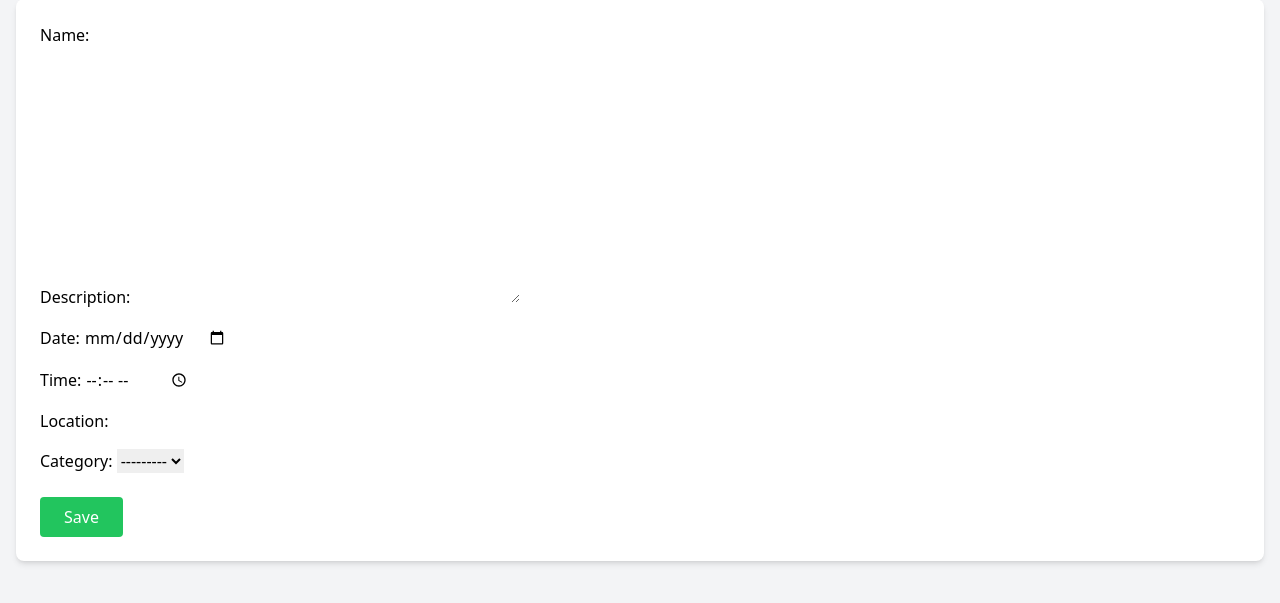
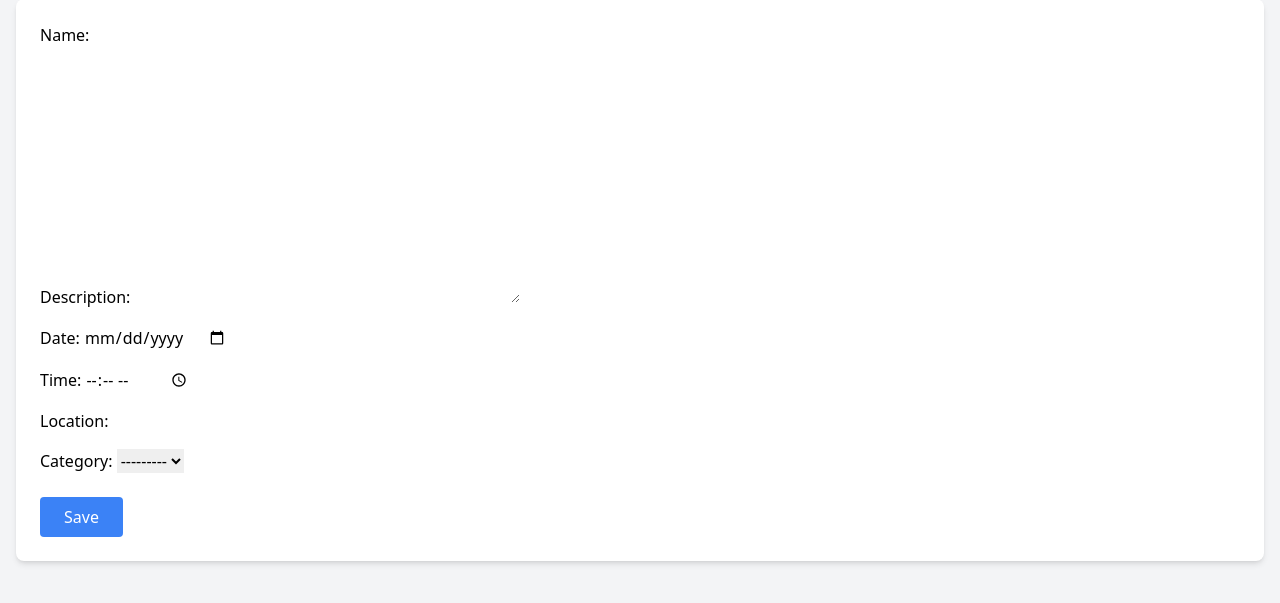
Before and after one commit to blu3be3tle/eventura-django, a Django app: page /events/new/ in a window 1280 px wide. Shown: the part 181-784 px from the top of the page. Run offline with Django 5.2, Linux system fonts and the light colour scheme; data that the repository does not hold is empty.

Commit message:
event create btn color changed

```diff
--- a/events/templates/events/event_form.html
+++ b/events/templates/events/event_form.html
@@ -12,6 +12,6 @@
   <form method="post" class="bg-white p-6 rounded-lg shadow-md">
     {% csrf_token %}
     <div class="space-y-4">{{ form.as_p }}</div>
-    <button type="submit" class="mt-6 bg-green-500 text-white px-6 py-2 rounded hover:bg-green-600">Save</button>
+    <button type="submit" class="mt-6 bg-blue-500 text-white px-6 py-2 rounded hover:bg-blue-600">Save</button>
   </form>
 {% endblock %}
```
